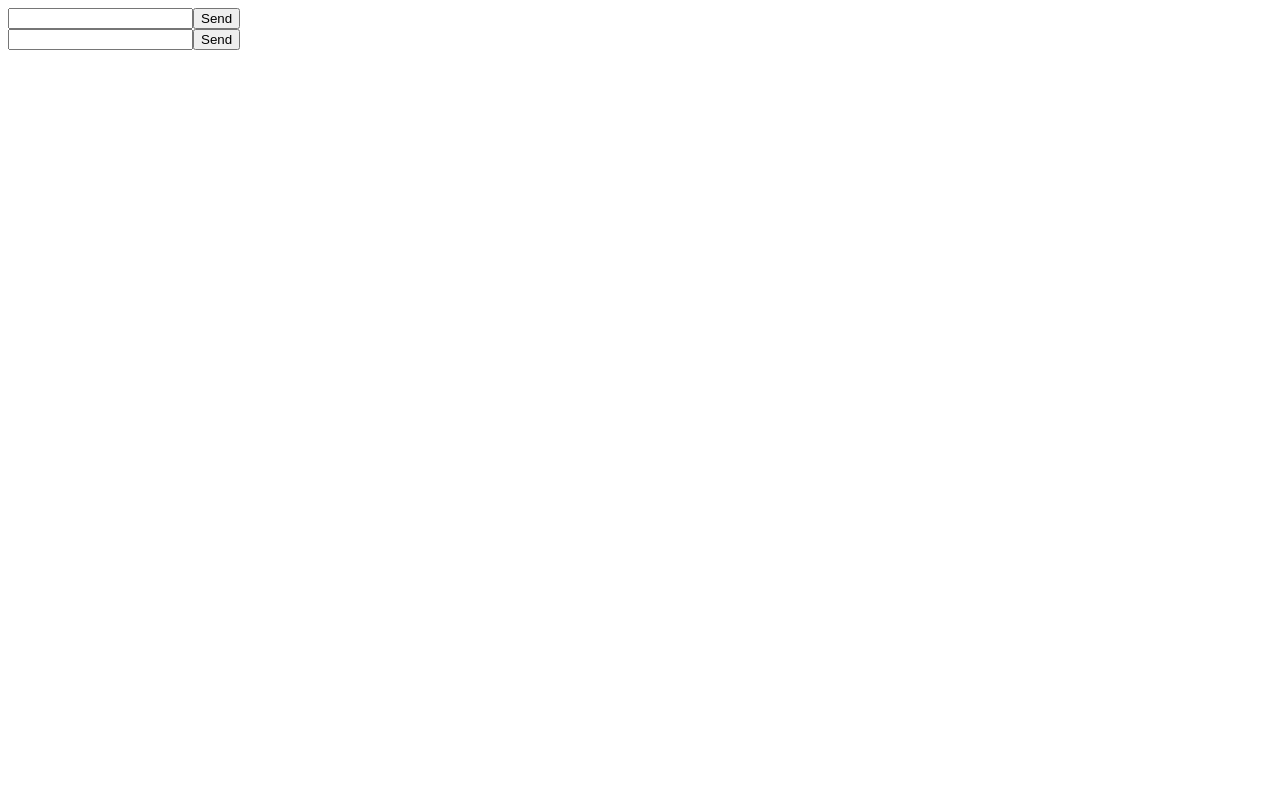
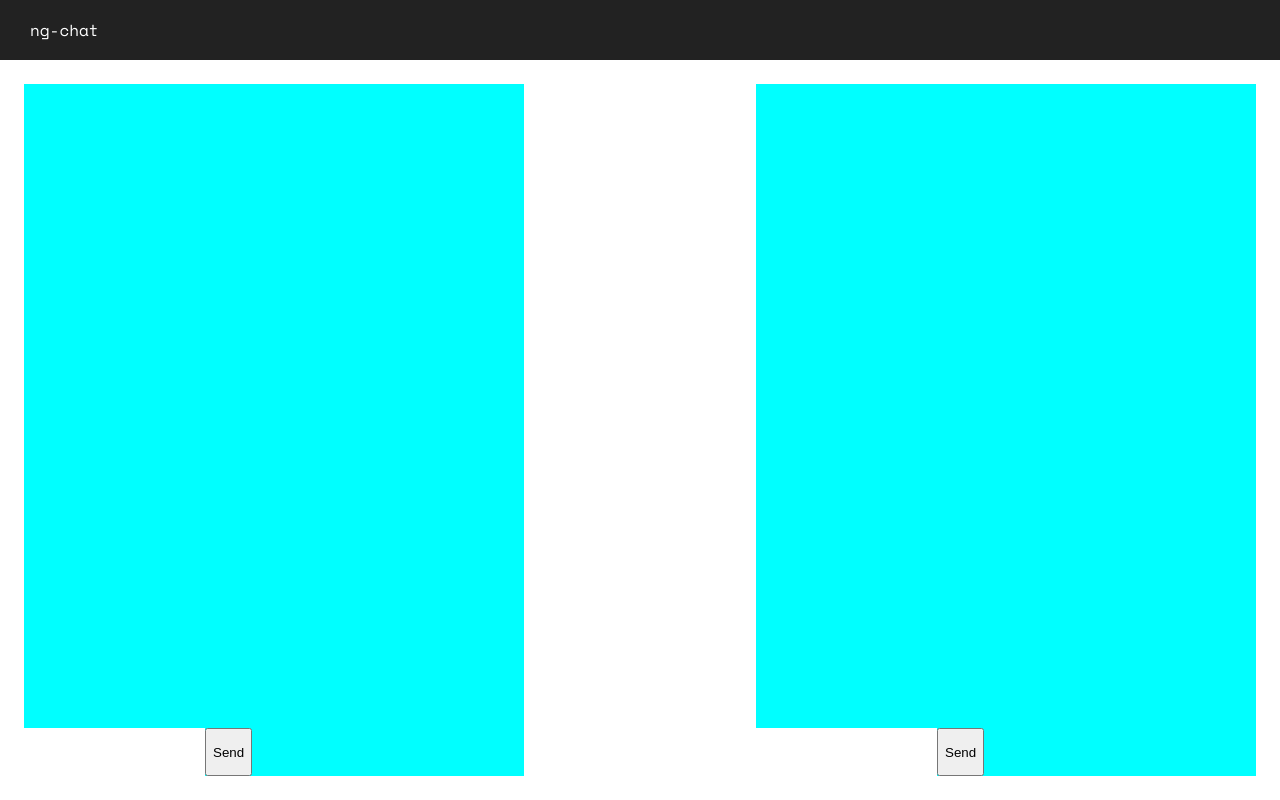
Before and after one commit to adibwoy/ng-chat, an Angular app: page / in a window 1280 px wide. Built offline with nearby package versions, Linux system fonts and the light colour scheme.

Commit message:
[CSS] App Styles

```diff
--- a/src/app/app.component.html
+++ b/src/app/app.component.html
@@ -1,5 +1,12 @@
 <!--The whole content below can be removed with the new code.-->
-<div>
-  <app-chat-window [senderId]="robsId" [receiverId]="laurasId"></app-chat-window>
-  <app-chat-window [receiverId]="robsId" [senderId]="laurasId"></app-chat-window>
-</div>
+<main class="main-container">
+  <header class="header">
+    <div class="branding">
+      <a class="logo" href="#">ng-chat</a>
+    </div>
+  </header>
+  <section class="container">
+    <app-chat-window [senderId]="robsId" [receiverId]="laurasId"></app-chat-window>
+    <app-chat-window [receiverId]="robsId" [senderId]="laurasId"></app-chat-window>
+  </section>
+</main>
--- a/src/app/components/chat-window/chat-window.component.html
+++ b/src/app/components/chat-window/chat-window.component.html
@@ -1,10 +1,10 @@
-<div>
-  <div>
-    <span *ngFor="let message of messages">
-      {{message.message}}
-      {{message.timeStamp}}
-    </span>
-  </div>
+<div class="message-history">
+  <span *ngFor="let message of messages">
+    {{message.message}}
+    {{message.timeStamp}}
+  </span>
+</div>
+<div class="user-input">
   <input type="text" [(ngModel)]="message"/>
-  <button (click)="sendMessage()">Send</button>
+  <button type="button" (click)="sendMessage()">Send</button>
 </div>
--- a/src/app/components/chat-window/chat-window.component.ts
+++ b/src/app/components/chat-window/chat-window.component.ts
@@ -11,7 +11,8 @@ import {Message} from "../../model/message";
   selector: 'app-chat-window',
   templateUrl: './chat-window.component.html',
   styleUrls: ['./chat-window.component.css'],
-  providers: [UserService]
+  providers: [UserService],
+  host: {'class': 'chat-window'}
 })
 export class ChatWindowComponent implements OnDestroy, OnInit, AfterViewInit {
 
--- a/src/index.html
+++ b/src/index.html
@@ -7,6 +7,7 @@
 
   <meta name="viewport" content="width=device-width, initial-scale=1">
   <link rel="icon" type="image/x-icon" href="favicon.ico">
+  <link href="https://fonts.googleapis.com/css?family=Space+Mono" rel="stylesheet">
 </head>
 <body>
   <app-root></app-root>
--- a/src/styles.css
+++ b/src/styles.css
@@ -1 +1,79 @@
 /* You can add global styles to this file, and also import other style files */
+
+body {
+  padding: 0;
+  margin: 0;
+  font-family: "Space Mono", monospace;
+}
+
+/*Main Container*/
+.main-container {
+  display: flex;
+  flex-direction: column;
+
+  height: 100vh;
+}
+
+
+/*Header*/
+.header {
+  display: flex;
+  background: #222222;
+
+  height: 60px;
+  color: #FFFFFF;
+}
+
+.branding {
+  line-height: 60px;
+  padding: 0 24px;
+}
+
+.logo {
+  padding: 6px;
+}
+
+.logo, .logo:link, .logo:visited {
+  color: #FFFFFF;
+  text-decoration: none;
+}
+
+.logo:hover {
+  color: #222222;
+  background: #29FCA5;
+}
+
+/*Content Container*/
+.container {
+  display: flex;
+  justify-content: space-between;
+  flex: 1 1 auto;
+  padding: 24px;
+}
+
+/*Chat Window*/
+.chat-window {
+  display: flex;
+  flex-direction: column;
+  width: 500px;
+  background: cyan;
+}
+
+.message-history {
+  flex: 1 1 auto;
+}
+
+.user-input {
+  display: flex;
+  height: 48px;
+}
+
+.user-input input {
+  border: none;
+  display: block;
+  height: 100%;
+}
+
+.user-input button {
+
+}
```
